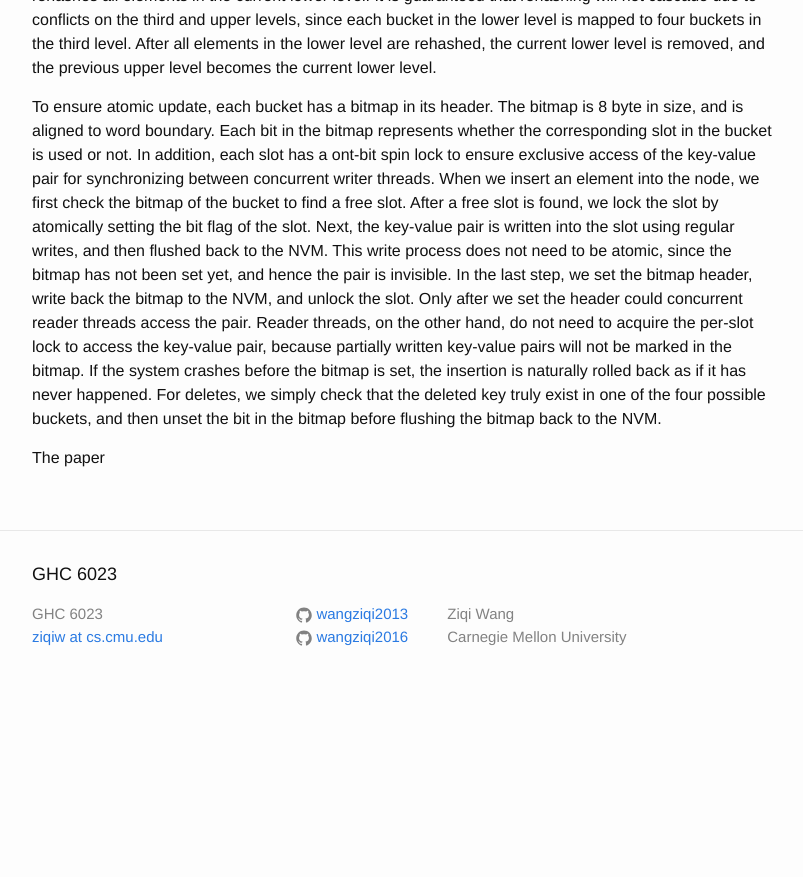
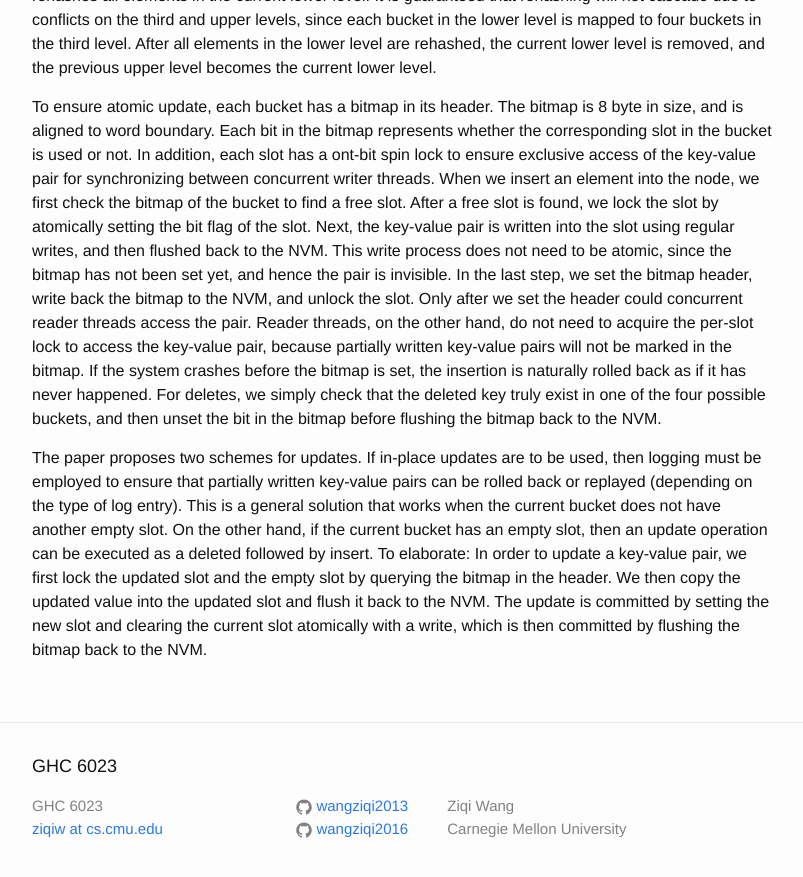
Before and after one commit to wangziqi2013/wangziqi2013.github.io, a Jekyll site: the page built from _posts/2019-12-03-level-hashing.markdown, in a window 1280 px wide and 900 px high, scrolled down 2224 px. Shown: the top 877 px of the window, without its empty margins (238-1041 px from the left). Built offline with Jekyll 4.4.1, drawn with Linux system fonts in a browser that asks for light colours; before the commit the page ends 2932 px from its top, so only the background shows below that.

Commit message:
Adding updates

```diff
--- a/_posts/2019-12-03-level-hashing.markdown
+++ b/_posts/2019-12-03-level-hashing.markdown
@@ -94,4 +94,10 @@ written key-value pairs will not be marked in the bitmap. If the system crashes
 is naturally rolled back as if it has never happened. For deletes, we simply check that the deleted key truly exist in
 one of the four possible buckets, and then unset the bit in the bitmap before flushing the bitmap back to the NVM.
 
-The paper
+The paper proposes two schemes for updates. If in-place updates are to be used, then logging must be employed to ensure
+that partially written key-value pairs can be rolled back or replayed (depending on the type of log entry). This is a general
+solution that works when the current bucket does not have another empty slot. On the other hand, if the current bucket
+has an empty slot, then an update operation can be executed as a deleted followed by insert. To elaborate: In order to
+update a key-value pair, we first lock the updated slot and the empty slot by querying the bitmap in the header. We then
+copy the updated value into the updated slot and flush it back to the NVM. The update is committed by setting the new slot
+and clearing the current slot atomically with a write, which is then committed by flushing the bitmap back to the NVM.
```
